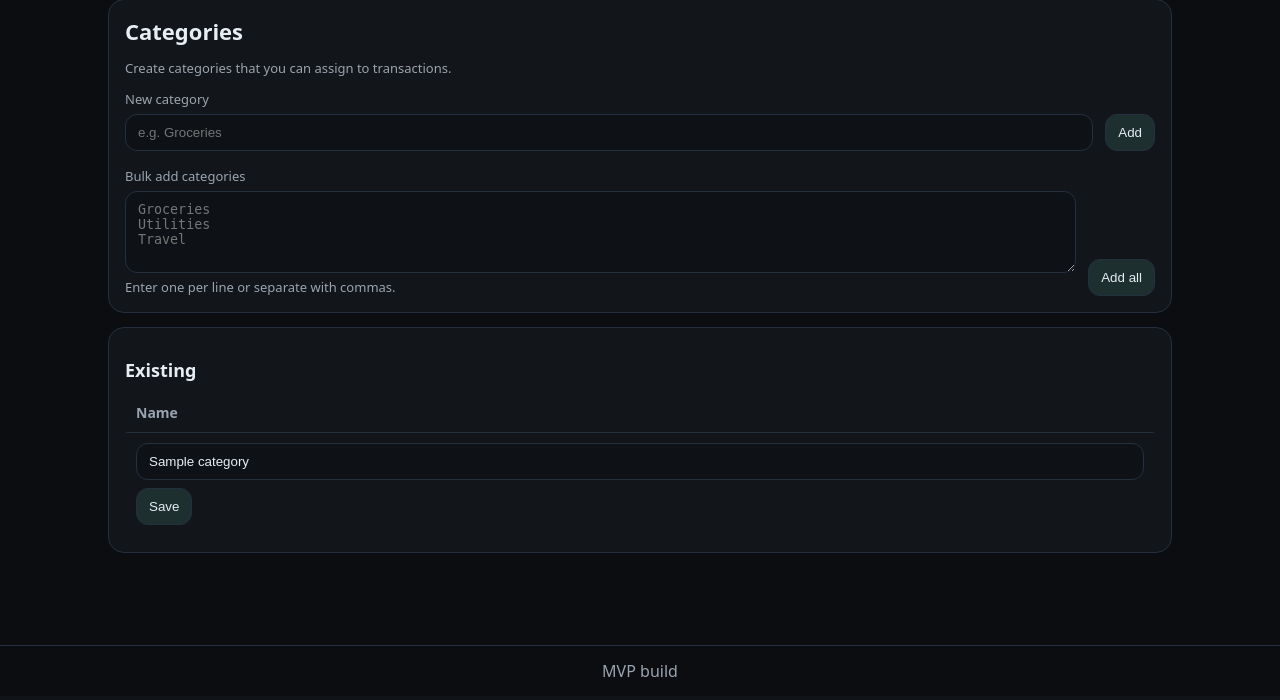
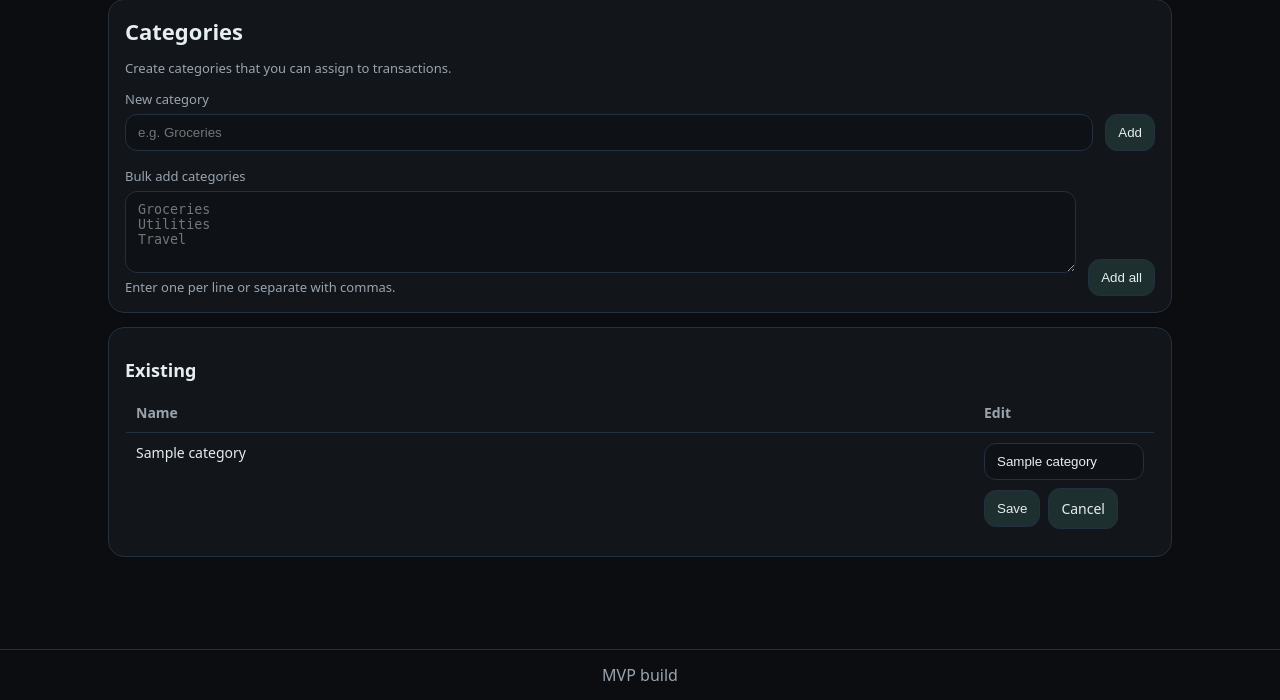
Before and after one commit to Luitdesign/mini-uiltje, a PHP site: page /categories.php?edit=1 in a window 1280 px wide. Shown: the part 131-831 px from the top of the page. Before the commit the page ends 808 px from the top, so only its background shows below. Run offline with PHP 8.4, Linux system fonts and the light colour scheme; the visitor is signed in with stand-in values (Sample User, id 1); tables that the repository leaves empty hold one stand-in row (values such as "Sample post").

Commit message:
Update categories list editing

```diff
--- a/public/categories.php
+++ b/public/categories.php
@@ -64,6 +64,7 @@ if ($_SERVER['REQUEST_METHOD'] === 'POST') {
 }
 
 $cats = repo_list_categories($db);
+$editId = isset($_GET['edit']) ? (int)$_GET['edit'] : 0;
 
 render_header('Categories', 'categories');
 ?>
@@ -115,22 +116,29 @@ render_header('Categories', 'categories');
     <thead>
       <tr>
         <th>Name</th>
+        <th style="width: 120px;">Edit</th>
       </tr>
     </thead>
     <tbody>
       <?php if (empty($cats)): ?>
-        <tr><td class="small">No categories yet.</td></tr>
+        <tr><td class="small" colspan="2">No categories yet.</td></tr>
       <?php endif; ?>
       <?php foreach ($cats as $c): ?>
         <tr>
+          <td><?= h($c['name']) ?></td>
           <td>
+            <?php if ($editId === (int)$c['id']): ?>
               <form method="post" action="/categories.php" class="row" style="gap: 8px; align-items: center;">
                 <input type="hidden" name="csrf_token" value="<?= h(csrf_token($config)) ?>">
                 <input type="hidden" name="action" value="update">
                 <input type="hidden" name="id" value="<?= h((string)$c['id']) ?>">
-              <input class="input" name="name" value="<?= h($c['name']) ?>">
+                <input class="input" name="name" value="<?= h($c['name']) ?>" style="min-width: 160px;">
                 <button class="btn" type="submit">Save</button>
+                <a class="btn" href="/categories.php">Cancel</a>
               </form>
+            <?php else: ?>
+              <a class="btn" href="/categories.php?edit=<?= h((string)$c['id']) ?>" aria-label="Edit category <?= h($c['name']) ?>">✏️ Edit</a>
+            <?php endif; ?>
           </td>
         </tr>
       <?php endforeach; ?>
```
Lines whose indentation alone changed are shown as unchanged.
